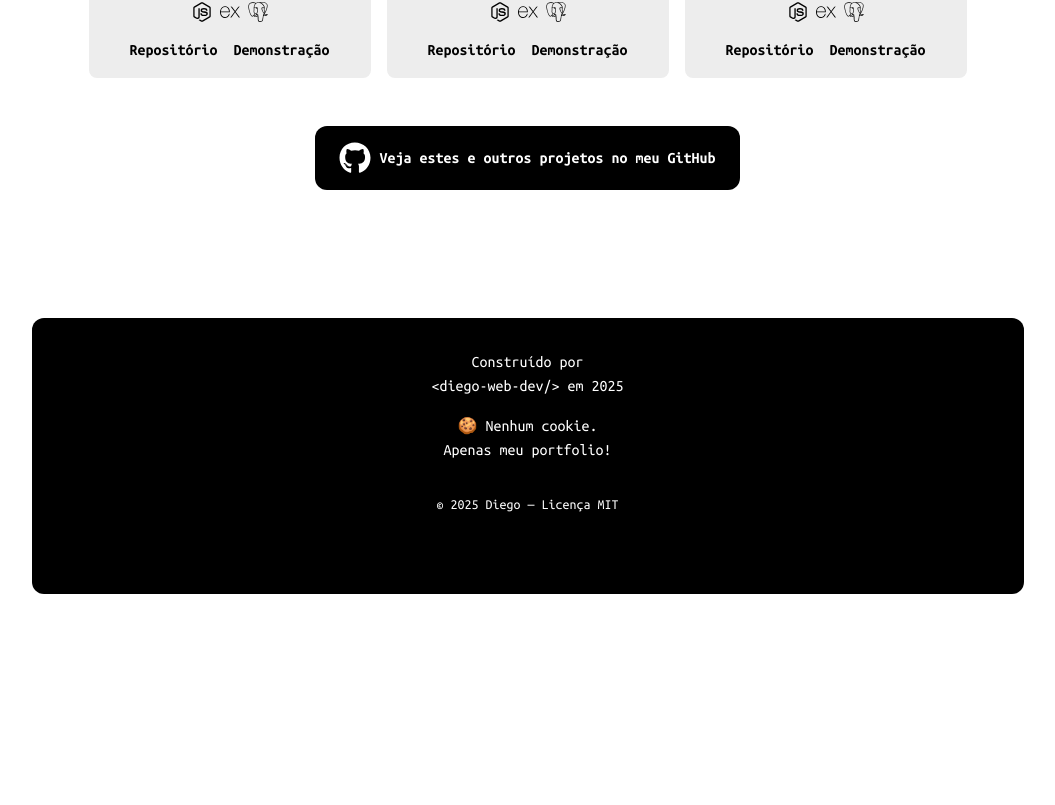
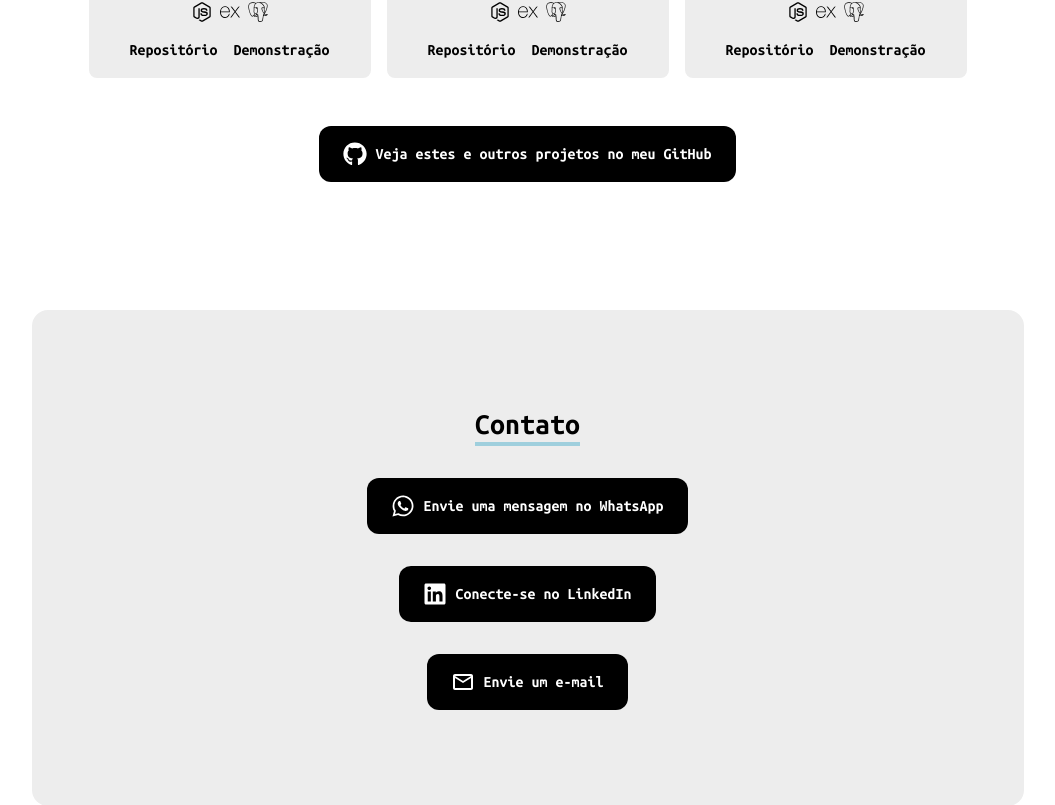
Before and after one commit to Diego-Moreira8/portfolio, a React (Vite) app: page / in a window 1280 px wide. Shown: the part 2297-3102 px from the top of the page, without its empty margins (105-1160 px from the left). Before the commit the page ends 2923 px from the top, so only its background shows below. Built offline with nearby package versions, Linux system fonts and the light colour scheme.

Commit message:
feat: seção de contato

```diff
--- a/src/App.jsx
+++ b/src/App.jsx
@@ -4,6 +4,7 @@ import { Hero } from "./components/Hero";
 import { Footer } from "./components/Footer";
 import { AboutMe } from "./components/AboutMe";
 import { MyProjects } from "./components/MyProjects";
+import { Contact } from "./components/Contact";
 
 export function App() {
   return (
@@ -18,6 +19,7 @@ export function App() {
           <Hero />
           <AboutMe />
           <MyProjects />
+          <Contact />
         </main>
 
         <Footer />
--- a/src/components/AboutMe.jsx
+++ b/src/components/AboutMe.jsx
@@ -1,4 +1,3 @@
-import { FaExternalLinkAlt } from "react-icons/fa";
 import { Heading1, Heading2 } from "./Headings";
 import { LinkButton } from "./LinkButton";
 import { Paragraph } from "./Paragraph";
@@ -29,10 +28,7 @@ export function AboutMe() {
           freelance para aplicar meu conhecimento e ganhar experiência prática!
         </Paragraph>
 
-        <LinkButton url={CV_URL}>
-          <span>Veja o meu currículo</span>
-          <FaExternalLinkAlt className="h-3 w-fit" />
-        </LinkButton>
+        <LinkButton url={CV_URL} text={"Veja o meu currículo"} />
       </div>
     </SectionContainer>
   );
--- /dev/null
+++ b/src/components/Contact.jsx
@@ -0,0 +1,26 @@
+import { FaWhatsapp, FaLinkedin } from "react-icons/fa";
+import { MdOutlineEmail } from "react-icons/md";
+import { pageSections } from "../utils/page-sections";
+import { Heading1 } from "./Headings";
+import { LinkButton } from "./LinkButton";
+import { SectionContainer } from "./SectionContainer";
+
+export function Contact() {
+  const { id, title, url } = pageSections.contact;
+
+  return (
+    <SectionContainer id={id} softBg={true}>
+      <Heading1 url={url}>{title}</Heading1>
+
+      <LinkButton
+        url={"#"}
+        Icon={FaWhatsapp}
+        text={"Envie uma mensagem no WhatsApp"}
+      />
+
+      <LinkButton url={"#"} Icon={FaLinkedin} text={"Conecte-se no LinkedIn"} />
+
+      <LinkButton url={"#"} Icon={MdOutlineEmail} text={"Envie um e-mail"} />
+    </SectionContainer>
+  );
+}
--- a/src/components/LinkButton.jsx
+++ b/src/components/LinkButton.jsx
@@ -1,11 +1,12 @@
-export function LinkButton({ url, children }) {
+export function LinkButton({ url, Icon, text }) {
   return (
     <a
       className="hover:bg-soft-dark hover:dark:bg-soft-white mx-auto my-8 flex w-fit items-center gap-2 rounded-xl bg-black px-6 py-4 text-center font-bold text-white transition-transform duration-75 active:scale-95 dark:bg-white dark:text-black"
       href={url}
       target="_blank"
     >
-      {children}
+      {Icon && <Icon className="h-6 w-auto" />}
+      <span>{text}</span>
     </a>
   );
 }
--- a/src/components/MyProjects.jsx
+++ b/src/components/MyProjects.jsx
@@ -26,10 +26,11 @@ export function MyProjects() {
           ))}
         </div>
 
-        <LinkButton url={GITHUB_URL}>
-          <FaGithub className="size-8" />
-          <span>Veja estes e outros projetos no meu GitHub</span>
-        </LinkButton>
+        <LinkButton
+          url={GITHUB_URL}
+          Icon={FaGithub}
+          text={"Veja estes e outros projetos no meu GitHub"}
+        />
       </div>
     </SectionContainer>
   );
```
